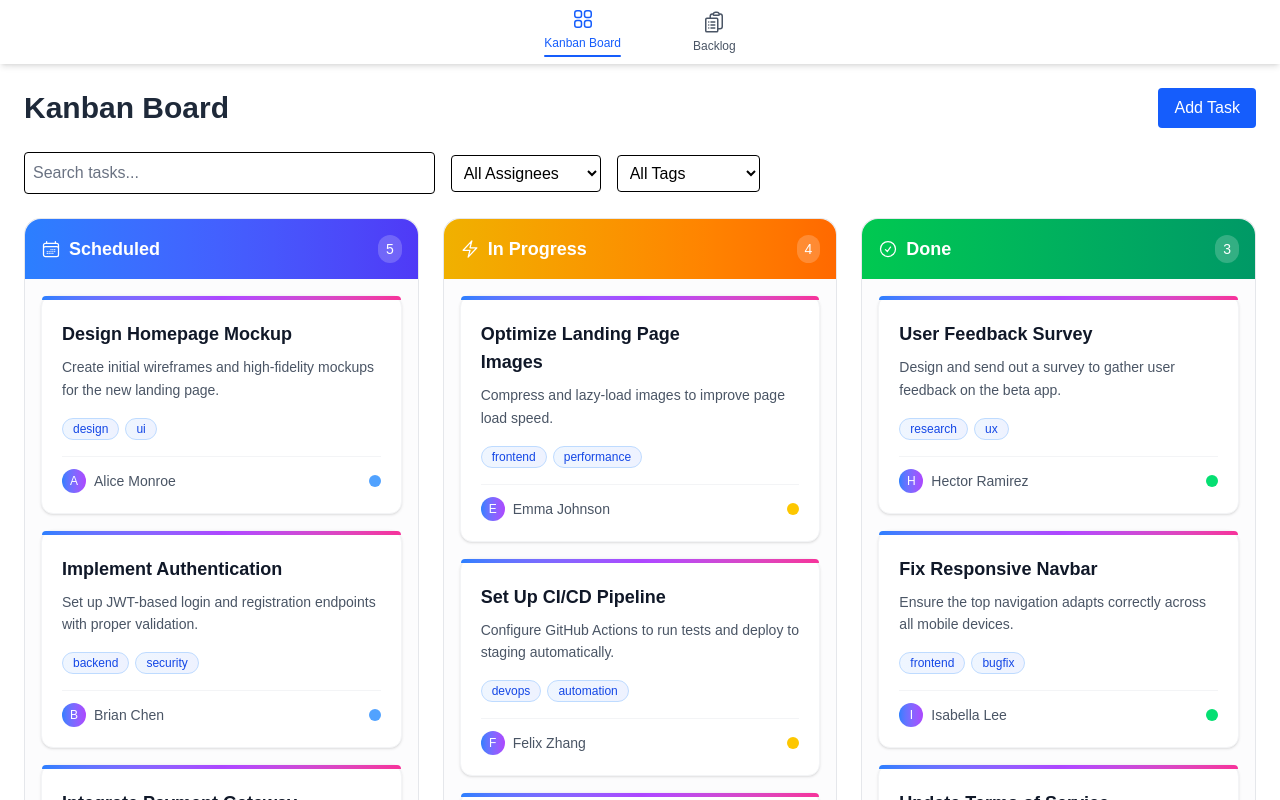
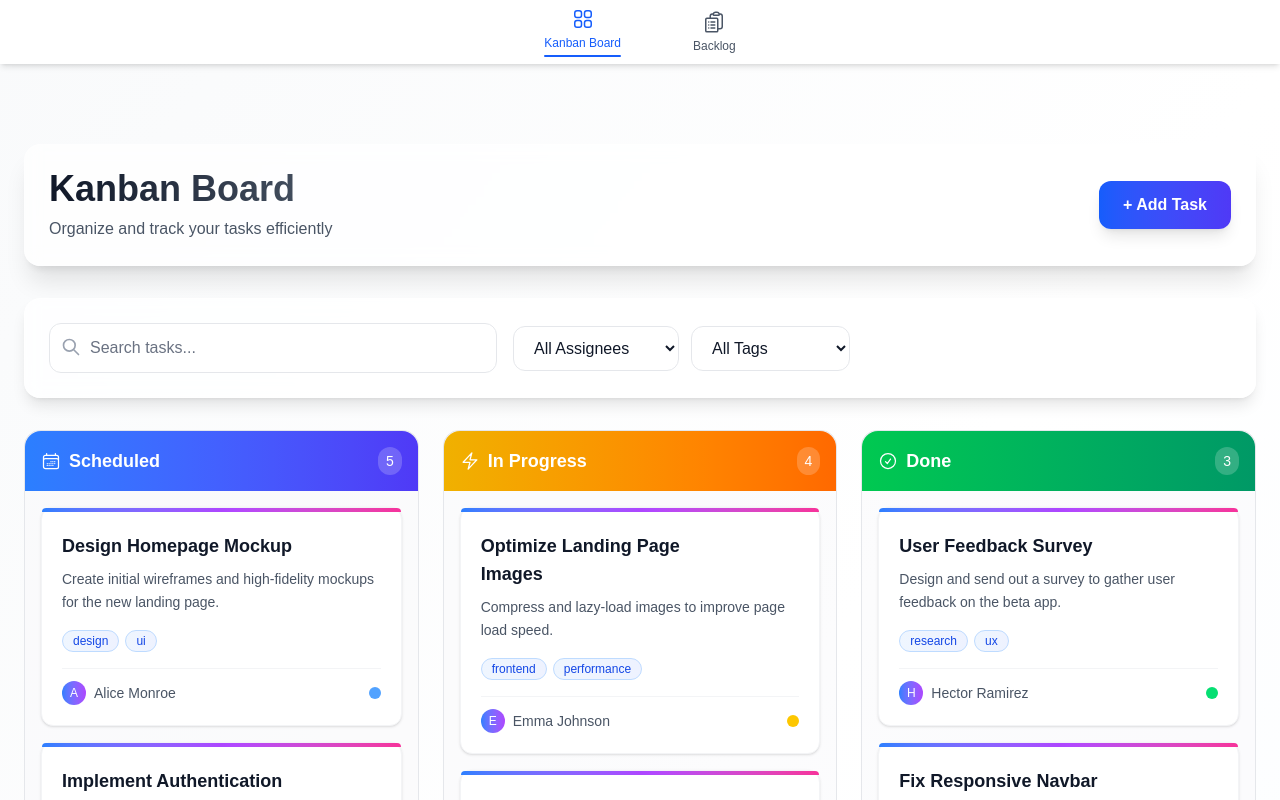
Before and after one commit to geraldanekwe/kanban, a Next.js app: page / in a window 1280 px wide. Shown: the top 800 px of the page. Built offline with nearby package versions, Linux system fonts and the light colour scheme.

Commit message:
update styles in modal, filters, board column, & home page

```diff
--- a/app/page.tsx
+++ b/app/page.tsx
@@ -39,18 +39,36 @@ export default function HomePage() {
   }
 
   return (
-    <div className="min-h-screen bg-white p-6">
-      <div className="flex flex-col md:flex-row justify-between items-start md:items-center mb-6 gap-4">
-        <h1 className="text-3xl font-bold text-gray-800">Kanban Board</h1>
+    <div className="min-h-screen bg-gradient-to-br from-gray-50 via-white to-blue-50/30 pt-20 px-6">
+      <div className="max-w-7xl mx-auto">
+        <div
+          className="flex flex-col md:flex-row justify-between items-start md:items-center mb-8
+        bg-white/70 backdrop-blur-sm rounded-2xl p-6 border border-white/20 shadow-xl"
+        >
+          <div>
+            <h1
+              className="text-4xl font-bold bg-gradient-to-r from-gray-900 to-gray-600
+            bg-clip-text text-transparent mb-2"
+            >
+              Kanban Board
+            </h1>
+            <p className="text-gray-600">
+              Organize and track your tasks efficiently
+            </p>
+          </div>
           <button
-          className="bg-blue-600 text-white px-4 py-2 rounded hover:bg-blue-700 transition"
+            className="bg-gradient-to-r from-blue-600 to-indigo-600 text-white px-6 py-3
+            rounded-xl hover:from-blue-700 hover:to-indigo-700 transition-all duration-200
+            shadow-lg hover:shadow-xl transform hover:-translate-y-0.5 font-semibold"
             onClick={openAddModal}
           >
-          Add Task
+            + Add Task
           </button>
         </div>
 
+        <div className="mb-8">
           <Filters tasks={tasks} value={filters} onChange={setFilters} />
+        </div>
 
         <KanbanBoard
           tasks={tasks}
@@ -61,5 +79,6 @@ export default function HomePage() {
 
         {modalProps.isOpen && <TaskModal {...modalProps} />}
       </div>
+    </div>
   );
 }
--- a/components/BoardColumn.tsx
+++ b/components/BoardColumn.tsx
@@ -8,6 +8,7 @@ import {
   CalendarDaysIcon,
   BoltIcon,
   CheckCircleIcon,
+  InboxIcon,
 } from "@heroicons/react/24/outline";
 
 interface BoardColumnProps {
@@ -97,7 +98,7 @@ export const BoardColumn: React.FC<BoardColumnProps> = ({
           <div className="p-4 space-y-3">
             {tasks.length === 0 ? (
               <div className="text-center py-12">
-                <div className="text-4xl mb-2 opacity-50">📭</div>
+                <InboxIcon className="h-12 w-12 mx-auto mb-2 text-gray-400" />
                 <p className="text-gray-500 font-medium">No tasks here</p>
                 <p className="text-gray-400 text-sm">
                   Drag tasks here or create new ones
--- a/components/Filters.tsx
+++ b/components/Filters.tsx
@@ -35,19 +35,43 @@ export const Filters: React.FC<FiltersProps> = ({ tasks, value, onChange }) => {
   }, [text, assignee, tag, onChange]);
 
   return (
-    <div className="mb-6 flex flex-col md:flex-row gap-4 items-start md:items-center">
+    <div className="bg-white/80 backdrop-blur-sm rounded-2xl p-6 border border-white/20 shadow-lg">
+      <div className="flex flex-col lg:flex-row gap-4 items-start lg:items-center">
+        <div className="flex-1 max-w-md">
+          <div className="relative">
             <input
               type="text"
               placeholder="Search tasks..."
               value={text}
               onChange={(e) => setText(e.target.value)}
-        className="w-full md:w-1/3 border p-2 rounded placeholder-gray-500 text-black"
+              className="w-full pl-10 pr-4 py-3 border border-gray-200 rounded-xl
+              placeholder-gray-500 text-gray-900 bg-white/50 backdrop-blur-sm
+              focus:outline-none focus:ring-2 focus:ring-blue-500 focus:border-transparent
+              transition-all duration-200"
             />
+            <svg
+              className="absolute left-3 top-3.5 h-5 w-5 text-gray-400"
+              fill="none"
+              stroke="currentColor"
+              viewBox="0 0 24 24"
+            >
+              <path
+                strokeLinecap="round"
+                strokeLinejoin="round"
+                strokeWidth={2}
+                d="M21 21l-6-6m2-5a7 7 0 11-14 0 7 7 0 0114 0z"
+              />
+            </svg>
+          </div>
+        </div>
 
+        <div className="flex flex-col sm:flex-row gap-3">
           <select
             value={assignee}
             onChange={(e) => setAssignee(e.target.value)}
-        className="border p-2 rounded text-black"
+            className="px-4 py-3 border border-gray-200 rounded-xl text-gray-900 bg-white/50
+            backdrop-blur-sm focus:outline-none focus:ring-2 focus:ring-blue-500
+            focus:border-transparent transition-all duration-200 min-w-[140px]"
           >
             <option value="">All Assignees</option>
             {assignees.map((a) => (
@@ -60,7 +84,9 @@ export const Filters: React.FC<FiltersProps> = ({ tasks, value, onChange }) => {
           <select
             value={tag}
             onChange={(e) => setTag(e.target.value)}
-        className="border p-2 rounded text-black"
+            className="px-4 py-3 border border-gray-200 rounded-xl text-gray-900 bg-white/50
+            backdrop-blur-sm focus:outline-none focus:ring-2 focus:ring-blue-500
+            focus:border-transparent transition-all duration-200 min-w-[120px]"
           >
             <option value="">All Tags</option>
             {tags.map((t) => (
@@ -70,5 +96,7 @@ export const Filters: React.FC<FiltersProps> = ({ tasks, value, onChange }) => {
             ))}
           </select>
         </div>
+      </div>
+    </div>
   );
 };
--- a/components/TaskModal.tsx
+++ b/components/TaskModal.tsx
@@ -131,97 +131,161 @@ const TaskModalComponent: React.FC<TaskModalProps> = ({
 
   return (
     <div
-      className="fixed inset-0 flex items-center justify-center z-50 bg-black/30 backdrop-blur-sm"
+      className="fixed inset-0 flex items-center justify-center z-50 p-4
+      bg-black/50 backdrop-blur-sm"
       onClick={onClose}
     >
       <div
-        className="relative bg-white p-6 rounded-lg w-full max-w-md shadow-[0_30px_120px_rgba(0,0,0,0.6)] transition-transform duration-200 scale-100"
+        className="relative bg-white rounded-2xl w-full max-w-lg
+        shadow-2xl border border-gray-200 transform transition-all duration-300
+        animate-in zoom-in-95 fade-in-0"
         onClick={(e) => e.stopPropagation()}
       >
         {mode === "delete" && selectedTask ? (
-          <>
-            <h2 className="text-xl font-semibold text-red-600 mb-4">
+          <div className="p-6">
+            <div className="flex items-center gap-3 mb-4">
+              <div className="w-10 h-10 bg-red-100 rounded-full flex items-center justify-center">
+                <TrashIcon className="h-5 w-5 text-red-600" />
+              </div>
+              <h2 className="text-xl font-semibold text-gray-900">
                 Delete Task
               </h2>
-            <p className="mb-6 text-black">
+            </div>
+
+            <p className="text-gray-600 mb-6">
               Are you sure you want to delete{" "}
-              <span className="font-bold">{selectedTask.title}</span>? This
-              action cannot be undone.
+              <span className="font-semibold text-gray-900">
+                "{selectedTask.title}"
+              </span>
+              ? This action cannot be undone.
             </p>
+
             <div className="flex justify-end gap-3">
               <button
                 onClick={onClose}
-                className="bg-gray-200 text-gray-700 px-4 py-2 rounded hover:bg-gray-300 transition"
+                className="px-4 py-2 text-gray-700 bg-gray-100 hover:bg-gray-200
+                rounded-lg transition-colors duration-200 font-medium"
               >
                 Cancel
               </button>
               <button
                 onClick={handleSubmit}
-                className="px-4 py-2 rounded bg-red-600 text-white hover:bg-red-700"
+                className="px-4 py-2 bg-red-600 hover:bg-red-700 text-white
+                rounded-lg transition-colors duration-200 font-medium"
               >
-                Delete
+                Delete Task
               </button>
             </div>
-          </>
+          </div>
         ) : (
-          <>
-            <h2 className="text-xl font-semibold mb-4 text-black">
-              {isEdit ? "Edit Task" : "Add Task"}
+          <div className="p-6">
+            <h2 className="text-2xl font-bold text-gray-900 mb-6">
+              {isEdit ? "Edit Task" : "Create New Task"}
             </h2>
-            <form className="flex flex-col gap-3" onSubmit={handleSubmit}>
+
+            <form className="space-y-4" onSubmit={handleSubmit}>
+              {/* Title */}
+              <div>
+                <label className="block text-sm font-medium text-gray-700 mb-2">
+                  Task Title
+                </label>
                 <input
                   type="text"
                   placeholder="Title"
                   value={title}
                   onChange={(e) => setTitle(e.target.value)}
-                className="border p-2 rounded placeholder-gray-500 text-black"
+                  className="w-full px-4 py-3 border border-gray-200 rounded-xl
+                  placeholder-gray-500 text-gray-900 bg-white
+                  focus:outline-none focus:ring-2 focus:ring-blue-500 focus:border-transparent
+                  transition-all duration-200"
                   required
                 />
+              </div>
+
+              <div>
+                <label className="block text-sm font-medium text-gray-700 mb-2">
+                  Description
+                </label>
                 <textarea
                   placeholder="Description"
                   value={description}
                   onChange={(e) => setDescription(e.target.value)}
-                className="border p-2 rounded placeholder-gray-500 text-black"
+                  rows={3}
+                  className="w-full px-4 py-3 border border-gray-200 rounded-xl
+                  placeholder-gray-500 text-gray-900 bg-white resize-none
+                  focus:outline-none focus:ring-2 focus:ring-blue-500 focus:border-transparent
+                  transition-all duration-200"
                   required
                 />
+              </div>
+
+              <div>
+                <label className="block text-sm font-medium text-gray-700 mb-2">
+                  Assignee
+                </label>
                 <input
                   type="text"
                   placeholder="Assignee"
                   value={assignee}
                   onChange={(e) => setAssignee(e.target.value)}
-                className="border p-2 rounded placeholder-gray-500 text-black"
+                  className="w-full px-4 py-3 border border-gray-200 rounded-xl
+                  placeholder-gray-500 text-gray-900 bg-white
+                  focus:outline-none focus:ring-2 focus:ring-blue-500 focus:border-transparent
+                  transition-all duration-200"
                   required
                 />
+              </div>
 
+              <div>
+                <label className="block text-sm font-medium text-gray-700 mb-2">
+                  Status
+                </label>
                 <select
                   value={status}
                   onChange={(e) => setStatus(e.target.value as TaskStatus)}
-                className="border p-2 rounded placeholder-gray-500 text-black"
+                  className="w-full px-4 py-3 border border-gray-200 rounded-xl
+                  text-gray-900 bg-white
+                  focus:outline-none focus:ring-2 focus:ring-blue-500 focus:border-transparent
+                  transition-all duration-200"
                 >
                   <option value={TASK_STATUS.BACKLOG}>Backlog</option>
                   <option value={TASK_STATUS.SCHEDULED}>Scheduled</option>
                 </select>
+              </div>
 
-              <div className="flex flex-wrap gap-2">
+              <div>
+                <label className="block text-sm font-medium text-gray-700 mb-2">
+                  Tags
+                </label>
+                <div className="flex flex-wrap gap-2 mb-2">
                   {tags.map((tag) => (
+                    <span
+                      key={tag}
+                      className="inline-flex items-center px-3 py-1 rounded-full text-sm
+                      bg-blue-100 text-blue-700 border border-blue-200"
+                    >
+                      {tag}
                       <button
-                    key={tag}
                         type="button"
                         onClick={() => removeTag(tag)}
-                    className="px-2 py-1 rounded bg-blue-600 text-white border border-blue-600"
+                        className="ml-2 text-blue-500 hover:text-blue-700"
                       >
-                    {tag} ×
+                        ×
                       </button>
+                    </span>
                   ))}
                 </div>
 
-              <div className="flex gap-2 mt-2">
+                <div className="flex gap-2">
                   <input
                     type="text"
                     placeholder="Add tag"
                     value={newTagInput}
                     onChange={(e) => setNewTagInput(e.target.value)}
-                  className="border p-2 rounded w-full placeholder-gray-500 text-black"
+                    className="flex-1 px-4 py-3 border border-gray-200 rounded-xl
+                    placeholder-gray-500 text-gray-900 bg-white
+                    focus:outline-none focus:ring-2 focus:ring-blue-500 focus:border-transparent
+                    transition-all duration-200"
                     onKeyDown={(e) => {
                       if (e.key === "Enter") {
                         e.preventDefault();
@@ -232,7 +296,10 @@ const TaskModalComponent: React.FC<TaskModalProps> = ({
                   <select
                     value=""
                     onChange={(e) => addTag(e.target.value)}
-                  className="border p-2 rounded placeholder-gray-500 text-black"
+                    className="px-4 py-3 border border-gray-200 rounded-xl
+                    text-gray-900 bg-white
+                    focus:outline-none focus:ring-2 focus:ring-blue-500 focus:border-transparent
+                    transition-all duration-200"
                   >
                     <option value="">Select tag</option>
                     {availableTags.map((t) => (
@@ -242,31 +309,33 @@ const TaskModalComponent: React.FC<TaskModalProps> = ({
                     ))}
                   </select>
                 </div>
+              </div>
 
-              <div className="flex justify-end gap-2 mt-4">
+              <div className="flex justify-end gap-3 pt-4">
                 <button
                   type="button"
                   onClick={onClose}
-                  className="bg-gray-200 text-gray-700 px-4 py-2 rounded hover:bg-gray-300 transition"
+                  className="px-4 py-2 text-gray-700 bg-gray-100 hover:bg-gray-200
+                  rounded-lg transition-colors duration-200 font-medium"
                 >
                   Cancel
                 </button>
                 <button
                   type="submit"
                   disabled={isEdit && isUnchanged}
-                  className={`px-4 py-2 rounded text-white ${
+                  className={`px-4 py-2 rounded-lg font-medium text-white transition-colors duration-200 ${
                     isEdit
                       ? isUnchanged
                         ? "bg-gray-400 cursor-not-allowed"
-                        : "bg-blue-600 text-white hover:bg-blue-700"
-                      : "bg-blue-600 text-white hover:bg-blue-700"
+                        : "bg-blue-600 hover:bg-blue-700"
+                      : "bg-blue-600 hover:bg-blue-700"
                   }`}
                 >
-                  {isEdit ? "Save" : "Add"}
+                  {isEdit ? "Save Changes" : "Create Task"}
                 </button>
               </div>
             </form>
-          </>
+          </div>
         )}
       </div>
     </div>
```
Lines whose indentation alone changed are shown as unchanged.
